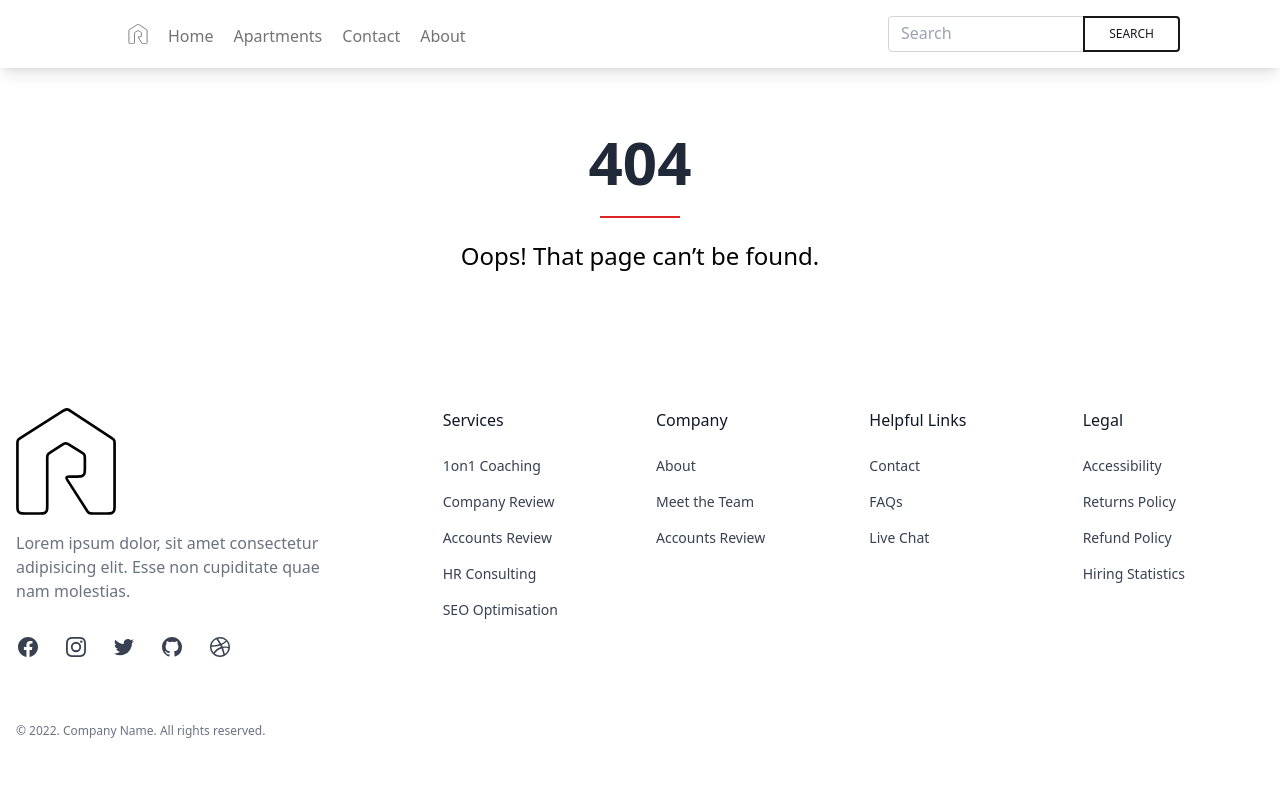
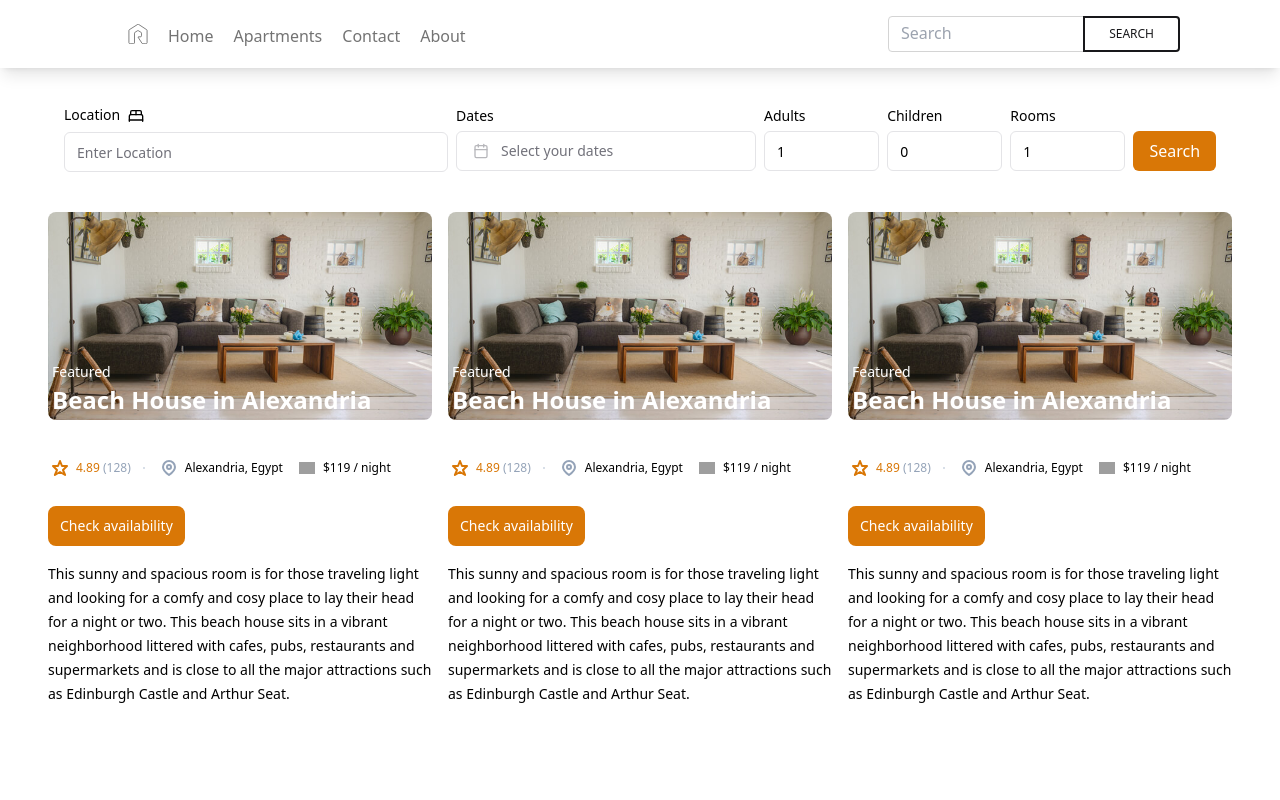
Before and after one commit to srahabib/RentalApp, a Next.js app: page /Search in a window 1280 px wide. Before the commit this address had no page. Shown: the top 800 px of the page. Built offline with nearby package versions, Linux system fonts and the light colour scheme; grey boxes are pictures that could not be loaded.

Commit message:
Search Page

```diff
--- /dev/null
+++ b/src/pages/Search.js
@@ -0,0 +1,25 @@
+import { Divide } from "lucide-react";
+import React from "react";
+import Search from "../components/Search/Search";
+import HouseBlock from "../components/HouseBlock/HouseBlock";
+import Pagination from "../components/Pagination/Pagination";
+
+
+const SearchPage = () => {
+
+    return (
+        <div className="p-10">
+            <Search />
+
+        <div>
+            <HouseBlock/>
+            <HouseBlock/>
+        </div>
+        <Pagination/>
+        </div>
+
+
+    );
+    }
+
+export default SearchPage;
```
